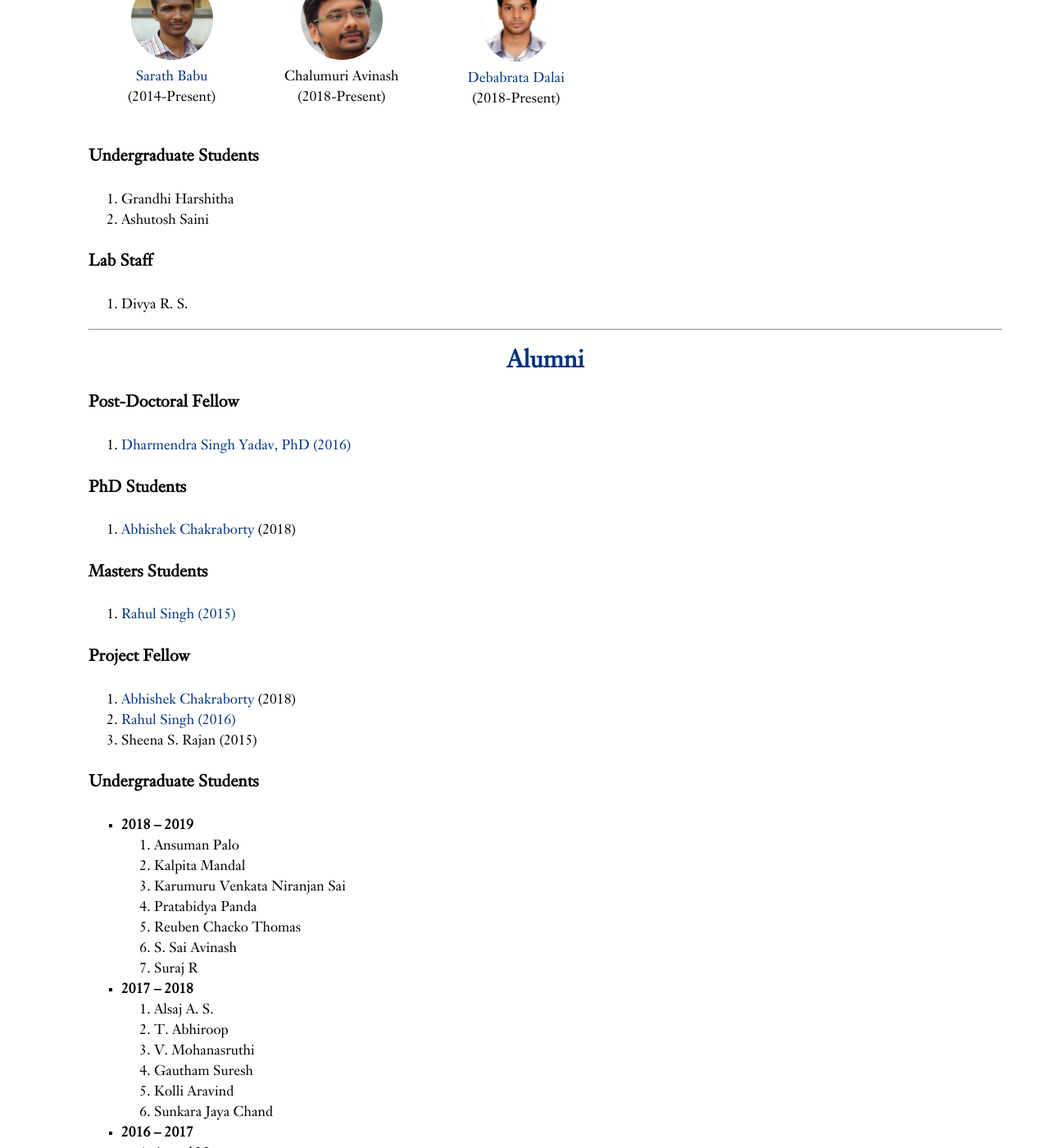
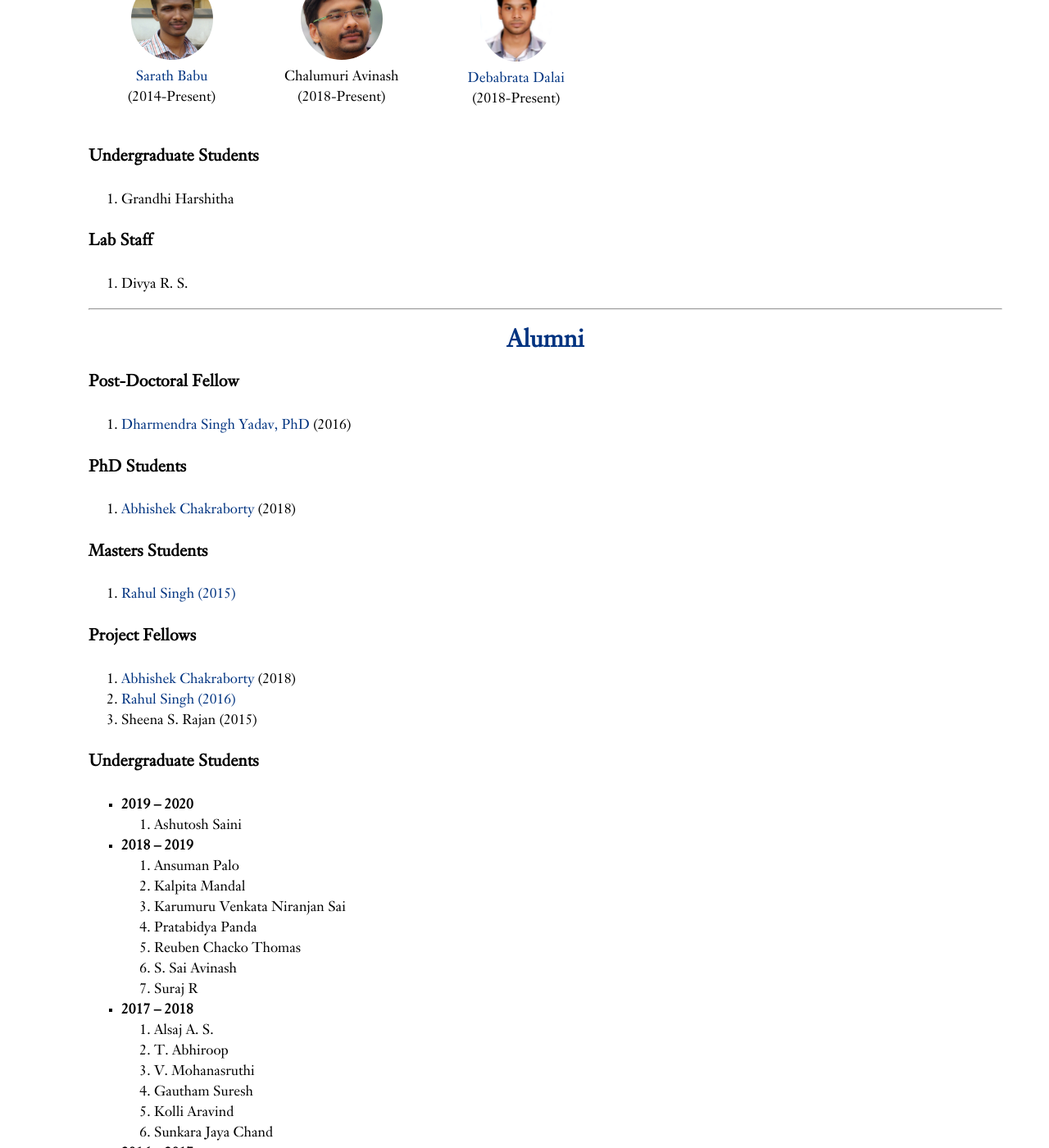
Before and after one commit to iist-sysnet/iist-sysnet.github.io, a Jekyll site: the page built from people.md, in a window 1280 px wide and 1400 px high, scrolled down 780 px. Shown: the whole window at 82% size. Built offline with Jekyll 4.4.1, drawn with Linux system fonts in a browser that asks for light colours; our own code applies the rules of GitHub Pages for plain Markdown files; some of the changed text lies outside the part shown.

Commit message:
Update people.md

```diff
--- a/people.md
+++ b/people.md
@@ -48,7 +48,7 @@ Department of Avionics, IIST
 
 #### Post-Doctoral Fellow
 
-1. [Dharmendra Singh Yadav, PhD (2016)](https://scholar.google.co.in/citations?user=yGWRD0YAAAAJ&hl=en){:target="_blank"}
+1. [Dharmendra Singh Yadav, PhD](https://scholar.google.co.in/citations?user=yGWRD0YAAAAJ&hl=en) (2016)
 
 #### PhD Students
 
@@ -59,13 +59,16 @@ Department of Avionics, IIST
 1. [Rahul Singh (2015)](https://rahulsinghchandraul.github.io/){:target="_blank"}
 
 
-#### Project Fellow
+#### Project Fellows
 
 3. [Abhishek Chakraborty](https://chakrabortyabhishek.github.io/) (2018)
 2. [Rahul Singh (2016)](https://rahulsinghchandraul.github.io/){:target="_blank"}
 1. Sheena S. Rajan (2015)
 
 #### Undergraduate Students
+
++ **2019 -- 2020**
+  1. Ashutosh Saini
 
 + **2018 -- 2019**
   1. Ansuman Palo
```
Also changed, not shown: other parts of people.md (+2 -2 lines).
